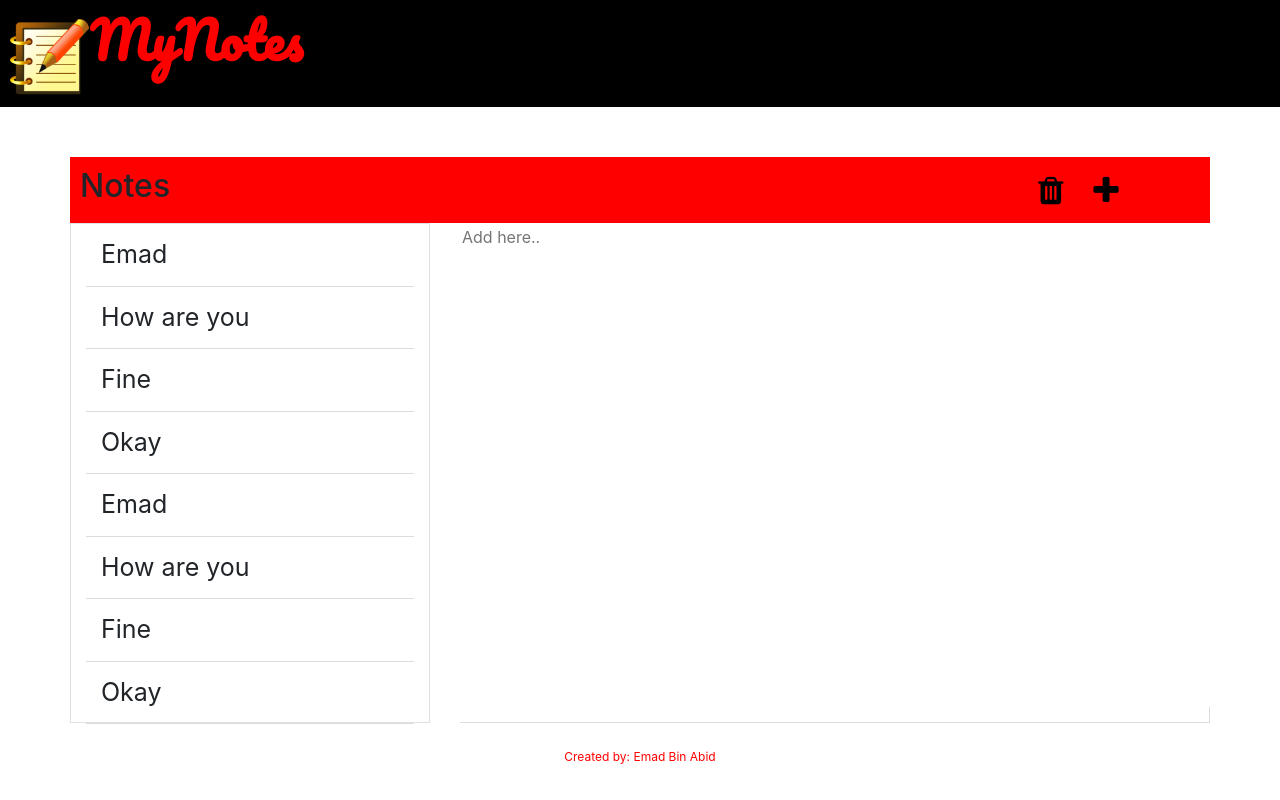
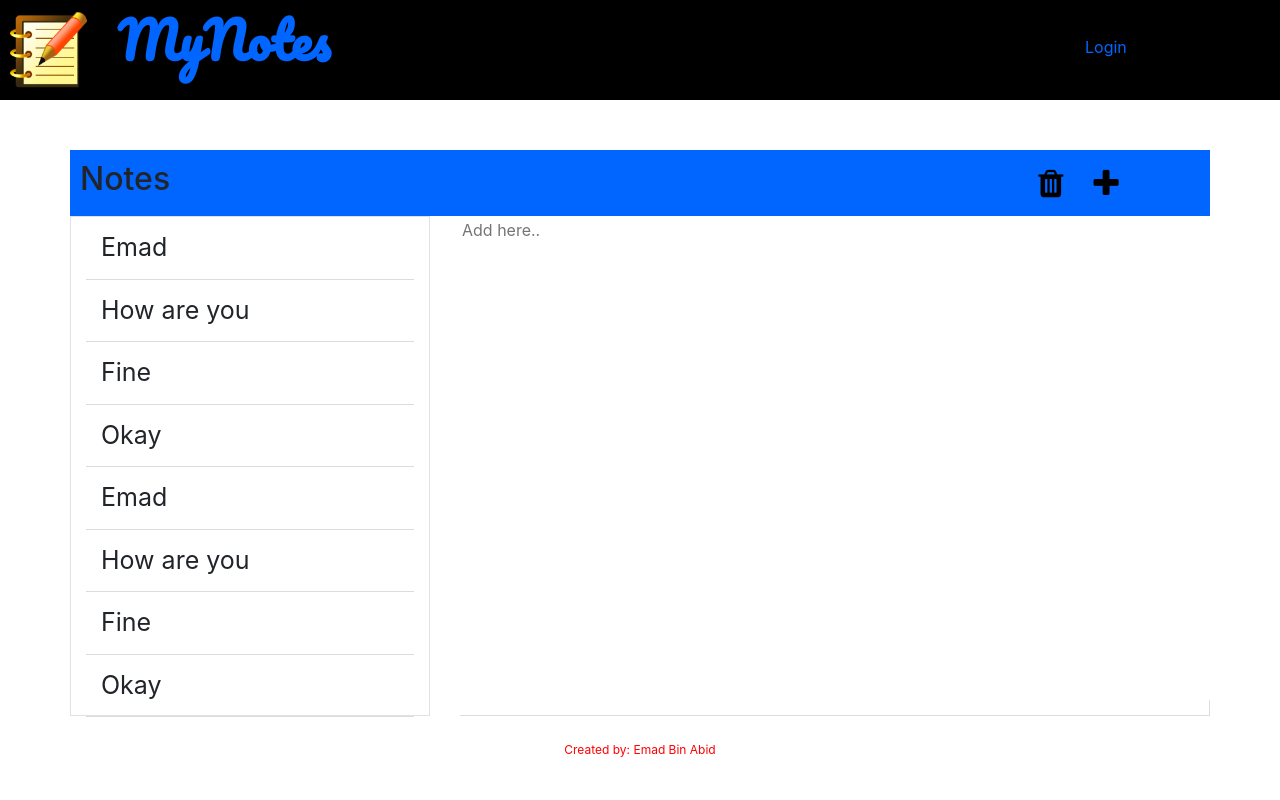
Before and after one commit to EmadBinAbid/ng-my-notes, an Angular app: page / in a window 1280 px wide. Shown: the top 800 px of the page. Built offline with nearby package versions, Linux system fonts and the light colour scheme.

Commit message:
LoginService added.

```diff
--- a/src/app/app.module.ts
+++ b/src/app/app.module.ts
@@ -9,6 +9,7 @@ import { MyNotesEditorComponent } from './components/my-notes-editor/my-notes-ed
 import { MyNotesHeaderComponent } from './components/my-notes-header/my-notes-header.component';
 import { MyNotesFooterComponent } from './components/my-notes-footer/my-notes-footer.component';
 import { MyNotesLoginComponent } from './components/my-notes-login/my-notes-login.component';
+import { LoginService } from './services/login.service';
 
 @NgModule({
   declarations: [
@@ -24,7 +25,7 @@ import { MyNotesLoginComponent } from './components/my-notes-login/my-notes-logi
     BrowserModule,
     AppRoutingModule
   ],
-  providers: [],
+  providers: [LoginService],
   bootstrap: [AppComponent]
 })
 export class AppModule { }
--- a/src/app/components/my-notes-app/my-notes-app.component.html
+++ b/src/app/components/my-notes-app/my-notes-app.component.html
@@ -2,7 +2,7 @@
   <div class="heading-div row">
     <h2 class="col-md-10">{{ heading }}</h2>
 
-    <a href="#" data-toggle="tooltip" data-placement="auto" title="Remove" class="red-tooltip"><i class="fa fa-trash fa-2x col-md-1" style="color: black;"></i></a>
+    <a href="#" data-toggle="tooltip" data-placement="auto" title="Remove"><i class="fa fa-trash fa-2x col-md-1" style="color: black;"></i></a>
     <a href="#" data-toggle="tooltip" data-placement="auto" title="Add"><i class="fa fa-plus fa-2x col-md-1" style="color: black;"></i></a>
   </div>
 </div>
--- a/src/app/components/my-notes-app/my-notes-app.component.scss
+++ b/src/app/components/my-notes-app/my-notes-app.component.scss
@@ -1,7 +1,7 @@
 .main-div
 {
     //border: 1px solid green;
-    background-color: red;
+    background-color: #0066ff;
     padding: 10px 10px 10px 10px;
     text-align: left;
 
--- a/src/app/components/my-notes-header/my-notes-header.component.html
+++ b/src/app/components/my-notes-header/my-notes-header.component.html
@@ -1,7 +1,12 @@
 <div class="main-div container-fluid">
-  <img src="../../assets/img/logo.png" alt="logo" class="img-responsive">
-  <div class="heading-div">
-    <h1>{{ heading }}</h1>
+  <div class="row">
+    <img src="../../assets/img/logo.png" alt="logo" class="img-responsive col-md-1">
+    <div class="heading-div col-md-9">
+      <h1>{{ heading }}</h1>
+    </div>
+
+    <a href="{{anchorHref}}" title="{{anchorTitle}}" (click)="changeState()" class="col-md-1">{{anchorName}}</a>
+
   </div>
 
 
--- a/src/app/components/my-notes-header/my-notes-header.component.scss
+++ b/src/app/components/my-notes-header/my-notes-header.component.scss
@@ -1,9 +1,9 @@
 .main-div
 {
     //border: 1px solid green;
-    background-color: black;
+    background-color: rgba($color: #000000, $alpha: 1);
     padding: 10px;
-    color: red;
+    color: #0066ff;
 
 }
 
@@ -24,3 +24,9 @@ h1
     font-weight: bold;
     font-size: 50px;
 }
+
+a
+{
+    margin-top: 25px;
+    color: #0066ff;
+}
--- a/src/app/components/my-notes-header/my-notes-header.component.ts
+++ b/src/app/components/my-notes-header/my-notes-header.component.ts
@@ -1,4 +1,6 @@
 import { Component, OnInit } from '@angular/core';
+
+import { LoginService } from '../../services/login.service';
 
 @Component({
   selector: 'mn-my-notes-header',
@@ -9,9 +11,45 @@ export class MyNotesHeaderComponent implements OnInit {
 
   heading = 'MyNotes';
 
-  constructor() { }
+  anchorState = false;
+
+  anchorName = 'Login';
+  anchorHref  = '#';
+  anchorTitle = 'Login';
+
+  constructor(private loginService: LoginService) { }
 
   ngOnInit() {
+    this.loginService.$login.subscribe((value) => {
+      if(value == true)
+      {
+        this.anchorName = 'Logout';
+        this.anchorHref = '#';
+        this.anchorTitle = 'Logout';
+
+      }
+      else if(value == false)
+      {
+        this.anchorName = 'Login';
+        this.anchorHref = '#';
+        this.anchorTitle = 'Login';
+
+      }
+    })
+  }
+
+  changeState()
+  {
+    if (this.anchorState == true)
+    {
+      this.anchorState = false;
+      this.loginService.$loginSubject.next(false);
+    }
+    else
+    {
+      this.anchorState = true;
+      this.loginService.$loginSubject.next(true);
+    }
   }
 
 }
--- a/src/app/components/my-notes-list/my-notes-list.component.scss
+++ b/src/app/components/my-notes-list/my-notes-list.component.scss
@@ -20,7 +20,7 @@
 
 .item-div:hover
 {
-    background-color: #dcdcdc;
+    background-color: #cce0ff;
     -webkit-animation: fadein 1s; /* Safari, Chrome and Opera > 12.1 */
        -moz-animation: fadein 1s; /* Firefox < 16 */
         -ms-animation: fadein 1s; /* Internet Explorer */
--- /dev/null
+++ b/src/app/services/login.service.ts
@@ -0,0 +1,21 @@
+import { Injectable } from '@angular/core';
+
+import { BehaviorSubject } from 'rxjs/internal/BehaviorSubject';
+
+import { Observable } from 'rxjs/internal/Observable';
+
+@Injectable({
+  providedIn: 'root'
+})
+export class LoginService {
+  $loginSubject: BehaviorSubject<any> = new BehaviorSubject(null);
+  $logoutSubject: BehaviorSubject<any> = new BehaviorSubject(null);
+
+  $login: Observable<any>;
+  $logout: Observable<any>;
+
+  constructor() {
+    this.$login = this.$loginSubject.asObservable();
+    this.$logout = this.$logoutSubject.asObservable();
+   }
+}
```
Also changed, not shown: 1 other file (tests, documents, lock files or other folders).
